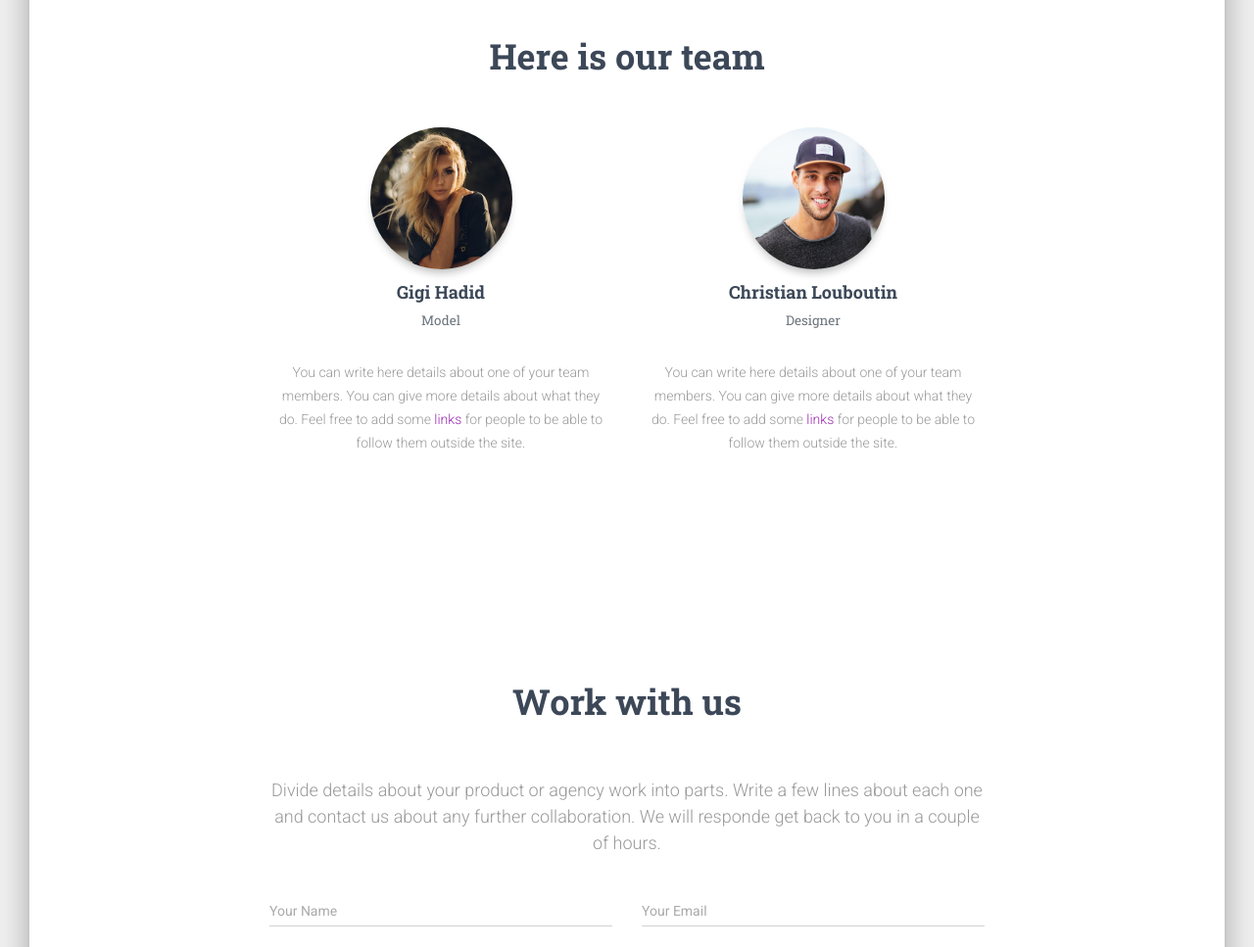
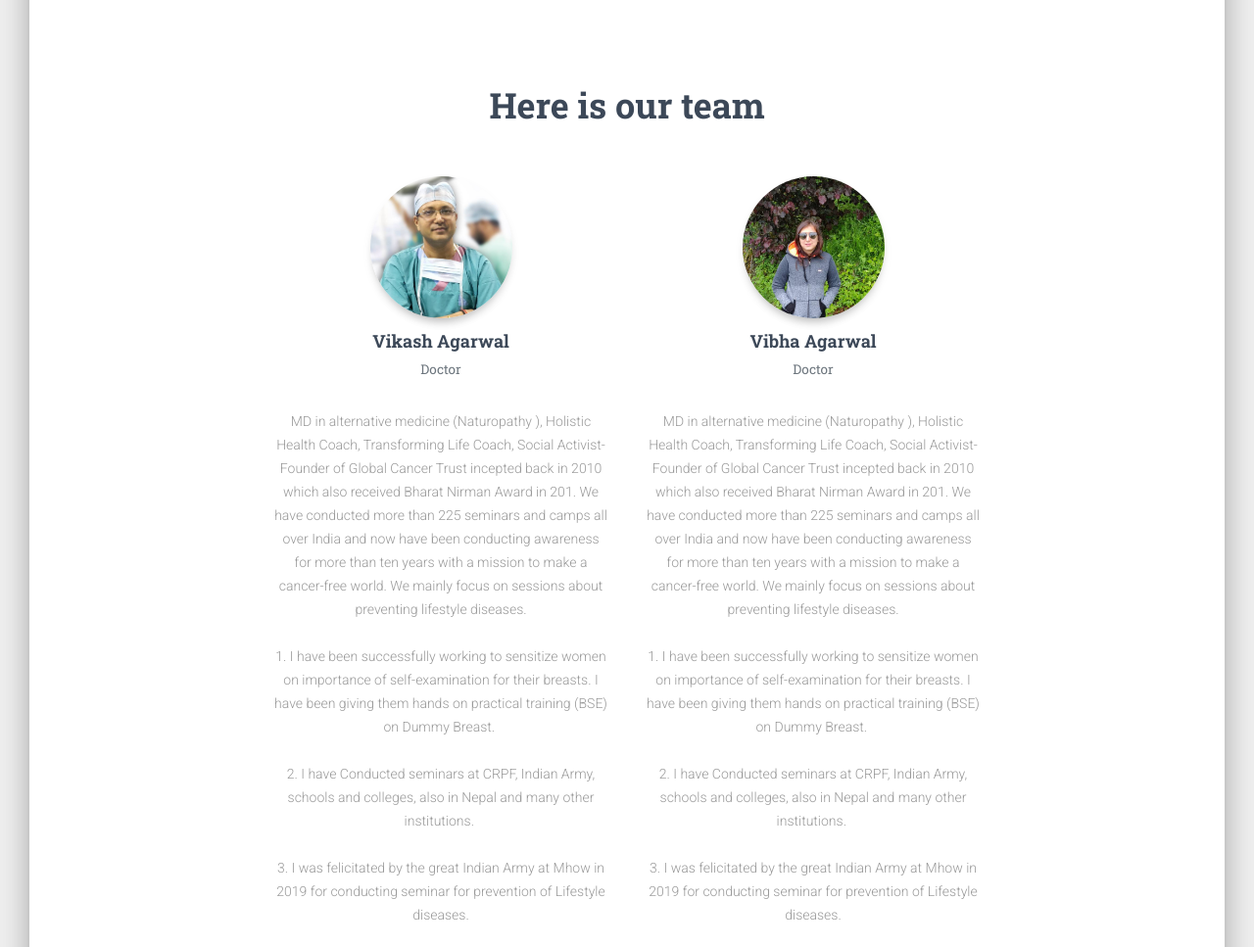
Before and after one commit to Nipun16/uru-meditech, a website: page index.html in a window 1280 px wide. Shown: the part 1620-2587 px from the top of the page at 98% size. Drawn offline with Linux system fonts and the light colour scheme; some packages are replaced by stand-ins of ours.

Commit message:
content changed

```diff
--- a/index.html
+++ b/index.html
@@ -74,8 +74,9 @@
      <div class="container">
        <div class="row">
          <div class="col-md-6">
-           <h1 class="title">Your Story Starts With Us.</h1>
-           <h4>Every landing page needs a small description after the big bold title, that&apos;s why we added this text here. Add here all the information that can make you or your product create the first impression.</h4>
+           <h1 class="title">URU</h1>
+           <h2 class="title">Meditech</h2>
+           <h4>Healthcare Products and Innovations to save yourselves from Cancer & Corona-Virus.</h4>
            <br>
          </div>
        </div>
@@ -95,18 +96,17 @@
          <div class="row">
            <div class="col-md-8 ml-auto mr-auto">
              <h2 class="title">Let&apos;s talk product</h2>
-             <h5 class="description">This is the paragraph where you can write more details about your product. Keep you user engaged by providing meaningful information. Remember that by this time, the user is curious, otherwise he wouldn&apos;t scroll to get here. Add a button if you want the user to see more.</h5>
            </div>
          </div>
          <div class="features">
            <div class="row">
              <div class="col-md-4">
-               <div class="info">
+               <div class="info" >
                  <div class="icon icon-info">
                    <i class="material-icons">chat</i>
                  </div>
-                 <h4 class="info-title">Free Chat</h4>
-                 <p>Divide details about your product or agency work into parts. Write a few lines about each one. A paragraph describing a feature will be enough.</p>
+                 <h4 class="info-title">VENTLIFE- VENTILATORS</h4>
+                 <p>Cost-Effective Life Saving Portable Ventilators. This product can save millions of lives of those suffering from Covid-19. People suffering from Corona Virus develop various respiratory problems and are thus unable to breathe. Most Ventilators are priced at 100000 which can be quite a cost as they are not user0friendly at portable. Meet Ventlife, VEntilators that are User-Friendly, control the device with the tip of your fingers, This ventilator Breathes...</p>
                </div>
              </div>
            </div>
@@ -120,15 +120,27 @@
                <div class="team-player">
                  <div class="card card-plain">
                    <div class="col-md-6 ml-auto mr-auto">
-                     <img src="./assets/img/faces/avatar.jpg" alt="Thumbnail Image" class="img-raised rounded-circle img-fluid">
+                     <img src="./assets/img/faces/vikash.jpg" alt="Thumbnail Image" class="img-raised rounded-circle img-fluid">
                    </div>
-                   <h4 class="card-title">Gigi Hadid
+                   <h4 class="card-title">Vikash Agarwal
                      <br>
-                     <small class="card-description text-muted">Model</small>
+                     <small class="card-description text-muted">Doctor</small>
                    </h4>
                    <div class="card-body">
-                     <p class="card-description">You can write here details about one of your team members. You can give more details about what they do. Feel free to add some
-                       <a href="#">links</a> for people to be able to follow them outside the site.</p>
+                      <p class="card-description">MD in alternative medicine (Naturopathy ),
+                          Holistic Health Coach,
+                          Transforming Life Coach,
+                         Social Activist- Founder of Global Cancer Trust incepted back in 2010 which also received Bharat Nirman Award in 201. We have conducted more than 225 seminars and camps all over India and now have been conducting awareness for more than ten years with a mission to make a cancer-free world. We mainly focus on sessions about preventing lifestyle diseases.
+                         <br>
+                         <br>
+                         1. I have been successfully working to sensitize women on importance of self-examination for their breasts. I have been giving them hands on practical training (BSE) on Dummy Breast.
+                         <br>
+                         <br>
+                         2. I have Conducted seminars at CRPF, Indian Army, schools and colleges, also in Nepal and many other institutions.
+                         <br>
+                         <br>
+                         3. I was felicitated by the great Indian Army at Mhow in 2019 for conducting seminar for prevention of Lifestyle diseases.
+                          </p>
                    </div>
                  </div>
                </div>
@@ -137,15 +149,27 @@
                <div class="team-player">
                  <div class="card card-plain">
                    <div class="col-md-6 ml-auto mr-auto">
-                     <img src="./assets/img/faces/christian.jpg" alt="Thumbnail Image" class="img-raised rounded-circle img-fluid">
+                     <img src="./assets/img/faces/vibha.jpg" alt="Thumbnail Image" class="img-raised rounded-circle img-fluid">
                    </div>
-                   <h4 class="card-title">Christian Louboutin
+                   <h4 class="card-title">Vibha Agarwal
                      <br>
-                     <small class="card-description text-muted">Designer</small>
+                     <small class="card-description text-muted">Doctor</small>
                    </h4>
                    <div class="card-body">
-                     <p class="card-description">You can write here details about one of your team members. You can give more details about what they do. Feel free to add some
-                       <a href="#">links</a> for people to be able to follow them outside the site.</p>
+                     <p class="card-description">MD in alternative medicine (Naturopathy ),
+                      Holistic Health Coach,
+                      Transforming Life Coach,
+                     Social Activist- Founder of Global Cancer Trust incepted back in 2010 which also received Bharat Nirman Award in 201. We have conducted more than 225 seminars and camps all over India and now have been conducting awareness for more than ten years with a mission to make a cancer-free world. We mainly focus on sessions about preventing lifestyle diseases.
+                     <br>
+                     <br>
+                     1. I have been successfully working to sensitize women on importance of self-examination for their breasts. I have been giving them hands on practical training (BSE) on Dummy Breast.
+                     <br>
+                     <br>
+                     2. I have Conducted seminars at CRPF, Indian Army, schools and colleges, also in Nepal and many other institutions.
+                     <br>
+                     <br>
+                     3. I was felicitated by the great Indian Army at Mhow in 2019 for conducting seminar for prevention of Lifestyle diseases.
+                      </p>
                    </div>
                  </div>
                </div>
```
Also changed, not shown: assets/img/faces/vibha.jpg (added), assets/img/faces/vikash.jpg (added), 1 other file.
